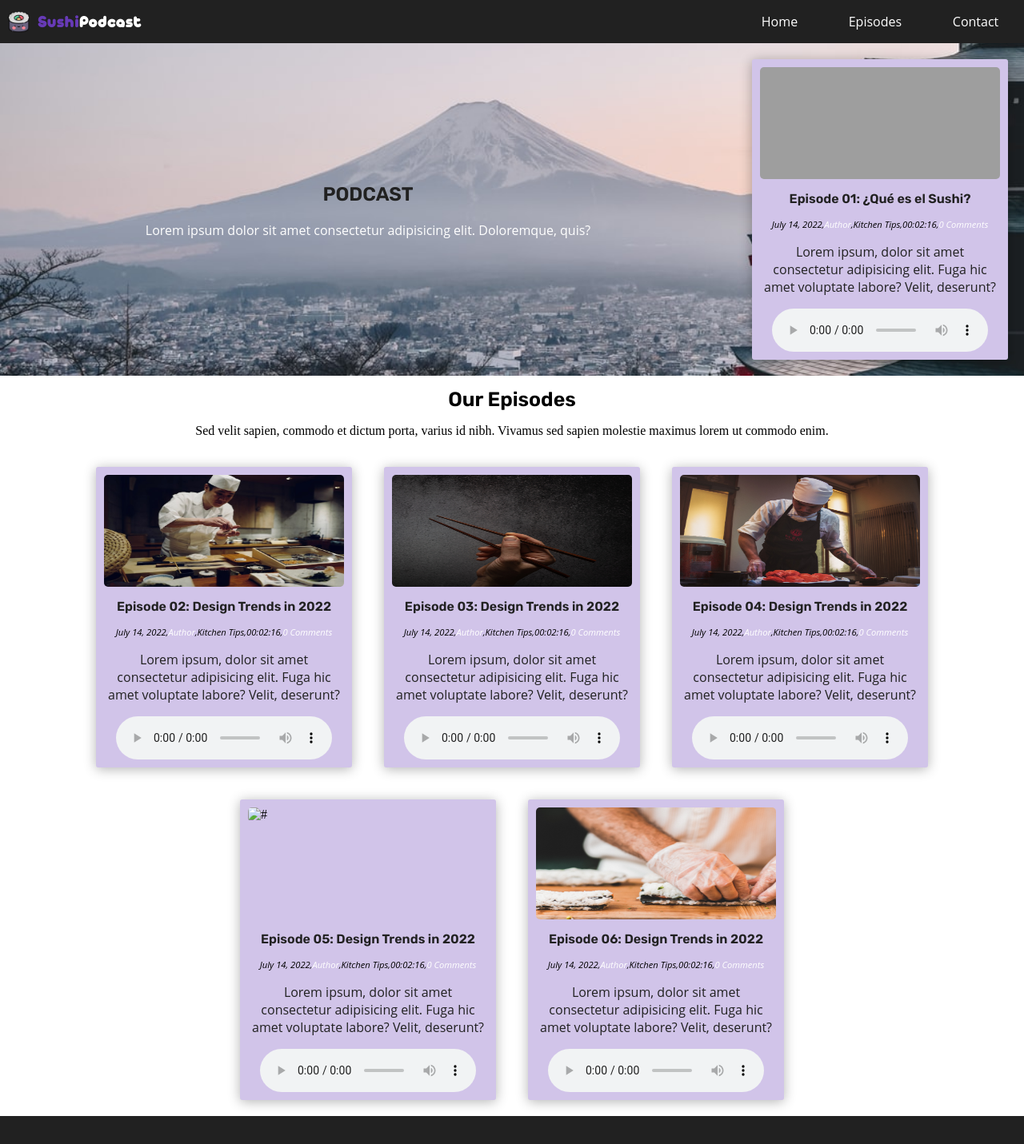
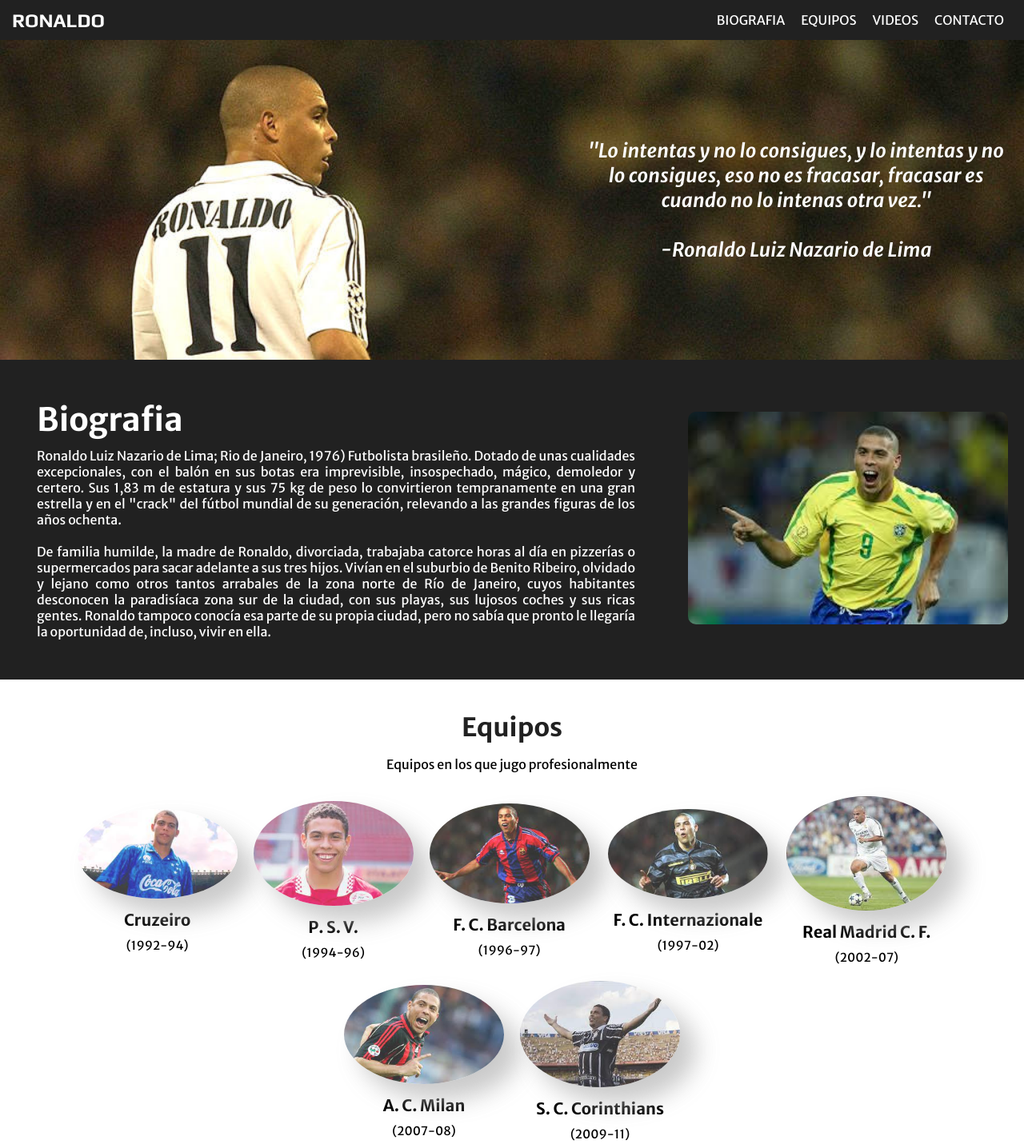
Before and after one commit to poch0x/poch0x.github.io, a plain HTML site: page index.html in a window 1280 px wide. Shown: the top 1431 px of the page at 80% size. Drawn offline with Linux system fonts and the light colour scheme; grey boxes are pictures that could not be loaded; a web font is replaced by a local one.

Commit message:
Roni Page

```diff
--- a/css/styles.css
+++ b/css/styles.css
@@ -1,103 +1,230 @@
 body {
-    margin: 0;
-    padding: 0;
-    *height: 100vh;
+    margin: 0 auto;
+    height: 100vh;
 }
 
 header {
     background: #212121;
-    *height: 40px;
+    height: 20px;
     display: flex;
     justify-content: space-between;
+    padding: 15px;
+}
+
+nav {
+    display: flex;
+    justify-content: space-between;
+}
+
+nav ul {
+    display: flex;
+    align-items: center;
+    list-style: none;
+    margin: 0 auto;
+    *background: salmon;
+}
+
+nav ul li a {
+    color: #FFFFFF;
+    margin: 10px;
+    text-decoration: none;
+    text-transform: uppercase;
+    font-family: 'Merriweather Sans', sans-serif;
+
+}
+
+/*################## CLASES ###########################*/
+
+.logo {
+    display: flex;
+    align-items: center;
+    color: #FFFFFF;
+    *background: red;
+    font-family: 'Play', sans-serif;
+    font-weight: 700;
+    font-size: 1.5rem;
+
+}
+
+/*-------------- Section Hero ------------------*/
+.contenedor-hero {
+    *background: pink;
+    background: url(/images/1472096754836.jpg);
+    background-size: cover;
+    min-height: 50vh;
+    display: flex;
+    flex-direction: row-reverse;
+}
+
+.hero-title {
+    *background: red;
+    max-width: 70vh;
+    display: flex;
+    justify-content: center;
     align-items: center;
 }
 
-a {
+.hero-title h2 {
+    text-align: center;
+    margin-left: 10px;
+    margin-right: 10px;
+    padding-right: 10px;
     color: #FFFFFF;
-    text-decoration: none;
-    display: flex;
-    align-items: center;
+    font-style: italic;
+    font-family: 'Merriweather Sans', sans-serif;
 }
 
-.title-sushi {
-    color: #673AB7;
-    font-family: 'arista_pro_alternatefat';
-    font-size: 22px;
-}
 
-.title-podcast {
-    font-family: 'arista_pro_alternatefat';
-    color: #FFFFFF;
-    font-size: 22px;
+/*---------------- Section Biografia ------------------------------*/
+.contenedor-biografia {
+    background:#212121;
+    display: flex;
+    flex-wrap: wrap;
+    justify-content: center;
+    align-items: center;
+    width: 100%;
+    min-height: 50vh;
 
 }
 
+.biografia-text {
+    *background: greenyellow;
+    max-width: 60%;
+    margin: 0 auto;
+    padding: 0px;
 
-nav {
-    *background: cornflowerblue;
-    width: 400px;
-    *height: 40px;
 }
 
-ul {
-    display: flex;
-    list-style: none;
-    justify-content: space-around;
+.biografia-text h2 {
+    margin: 10px;
+    padding-top: 10px;
+    font-size: 2.5em;
+    color: #FFFFFF;
+    font-family: 'Merriweather Sans', sans-serif;
 }
 
-nav ul li a {
-    text-decoration: none;
+.biografia-text p {
+    font-size: 1rem;
+    margin: 10px;
+    text-align:justify ;
     color: #FFFFFF;
-    font-family: 'Open Sans', sans-serif;
+    font-size: 1rem;
+    font-family: 'Merriweather Sans', sans-serif;
+    padding-bottom: 10px;
+}
+
+.biografia-photo-contenedor {
+    *background: rgb(211, 81, 124);
+    *margin: 0 auto;
+}
+
+.biografia-photos img {
+    margin: 20px;
+    width: 50vh;
+    *height: 50vh;
+    border-radius: 10px;
+    *box-shadow: 2px 2px 4px #999;
+}
+
+/*---------------- Section Intro Equipos ---------------------------------*/
+
+
+.intro-equipos h5 {
+    color: #212121;
+    font-family: 'Merriweather Sans', sans-serif;
+    font-size: 2rem;
+    text-align: center;
+    margin: 15px;
+    padding-top: 25px;
+}
+
+.intro-equipos p {
+    text-align: center;
+    font-family: 'Merriweather Sans', sans-serif;
+}
+
+/*---------- Section Equipos -----------------*/
+.contenedor-equipos {
+    background: #FFFFFF;
+    margin: 20px;
+    display: flex;
+    flex-wrap: wrap;
+    justify-content: center;
+    align-items: center;
+
+}
+
+.circular--square {
+    border-radius: 50%;
+    width: 200px;
+    opacity: 0.8;
+    box-shadow:20px 20px 30px rgb(189, 189, 189);
+}
+
+.foto-equipos {
+    margin: 10px;
+    text-align: center;
+}
+
+.foto-equipos h5 {
+    font-family: 'Merriweather Sans', sans-serif;
+    margin: 10px;
+    font-size: 20px;
+}
+
+.foto-equipos p {
+    font-family: 'Merriweather Sans', sans-serif;
+    margin: 0;
+    font-size: 15px;
 }
 
 
 
-section {
-    *background: lightgoldenrodyellow;
-    background: url(../images/japan_background.jpg) center center fixed;
-    background-size: cover;
+/*---------------- Section intro de Videos -------------------------*/
+
+.contenedor-intro-videos {
+    *background: #FFFFFF;
+    background: gold;
     display: flex;
     flex-wrap: wrap;
     justify-content: center;
-    *height: 60vh;
-    margin: 0 auto;
+
 }
 
-.logo {
-    height: 1.7rem;
-    margin: 10px;
+.contenedor-intro-videos h5 {
+    color: #212121;
+    font-family: 'Merriweather Sans', sans-serif;
+    font-size: 2rem;
+    text-align: center;
+    margin: 15px;
+    padding-top: 25px;
 }
 
-.info-page {
-    /*background: red;*/
+.contenedor-intro-videos p {
+    text-align: center;
+    font-family: 'Merriweather Sans', sans-serif;
+    margin: 15px;
+    padding: 10px;
+}
+
+
+
+/*----------------- Section Videos ---------------------------------*/
+.contenedor-videos {
+    background: gold;
+    display: flex;
+    flex-wrap: wrap;
+    justify-content: center;
+}
+
+.card {
+    background: #313033;
+    width: 300px;
     display: flex;
     flex-wrap: wrap;
     align-items: center;
-    text-align: center;
-    margin: 0  auto;
-}
-
-.info-text h2 {
-    font-family: 'Rubik', serif;
-    color: #212121;
-
-}
-
-.info-text p {
-    font-family: 'Open Sans', sans-serif;
-    color: #FFFFFF;
-
-}
-
-.card {
-    background: #D1C4E9;
-    width: 300px;
-    display: flex;
-    flex-wrap: wrap;
-    align-items: flex-start;
-    /*margin: 0 auto;*/
-    margin: 20px;
+    /*margin: 0 auto; */
+    margin: 30px;
     padding: 10px;
     border-radius: 3px;
     box-shadow: 0px 2px 15px 0px rgba(0,0,0,0.3);
@@ -106,99 +233,27 @@ section {
 .card-img {
     /*background: blue;*/
     width: 100%;
-    height: 140px;
 }
 
 .card-img-fondo {
     width: 100%;
     height: 140px;
     border-radius: 5px;
-
 }
 
-.card-text  {
-    *background: red;
+iframe {
     width: 100%;
-    display: flex;
-    flex-direction: column;
-    margin: 0 auto;
 }
 
-.card-text h5 {
-    text-align: center;
-    font-size: 1rem;
-    margin: 15px;
-    font-family: 'Rubik', serif;
-    color: #212121;
-
-}
-
-.card-text p {
-    text-align: center;
-    font-family: 'Open Sans', sans-serif;
-    color: #212121;
-
-}
-
-.second-data-podcast {
-    width: 100%;
-    display: flex;
-    justify-content: center;
-    align-items: center;
-    font-size: 0.7rem;
-    font-style: italic;
-    font-family: 'Open Sans', sans-serif;
-
-}
-
-.card-reproductor {
-    display: flex;
-    width: 90%;
-    margin: 0 auto;
-}
-
-/*---------------------- section our episodes ------------------------*/
-.contedor-our-episodes {
-    background: white;
-    display: flex;
-    margin-left: 20px;
-    margin-right: 20px;
-}
-
-.tittle-our-episodes {
-    text-align:  center;
-    margin-left: auto;
-    margin-right: auto;
-}
-
-.tittle-our-episodes h5 {
-    font-family: 'Rubik', serif;
-    font-size: 25px;
-    margin: 15px
-}
-
-/*---------------------- Section Episodes -------------------------------*/
-
-.contenedor-episodes {
-    *background: burlywood;
-    background: white;
-}
-
-/*---------------------- Section Contact --------------------------------*/
-
-.contact {
-    /*background: purple;
-    display: flex;
-    justify-content: space-between;
-    flex-wrap: wrap;*/
-    height: 300px;
+/*----------------- Section Contacto --------------------------------*/
+.contenedor-contacto {
+    background: lightgreen;
     display: flex;
     flex-wrap: wrap;
     align-items: center;
     text-align: center;
     margin: 0  auto;
     background: #212121;
-
 }
 
 .formu-text {
@@ -209,17 +264,16 @@ section {
 }
 
 .formu-text h3 {
-    *background: seagreen;
     display: flex;
-    *text-align: center;
     margin-left: 20px;
     padding-top: 20px;
     align-items: flex-start;
-    font-size: 25px;
+    font-size: 1.5rem;
+    font-family: 'Merriweather Sans', sans-serif;
+
 }
 
 .formu-contacto {
-    *background: greenyellow;
     width: 50%;
     height: 100%;
     justify-content: center;
@@ -229,31 +283,29 @@ section {
 
 .formu-contacto label {
     color: #FFFFFF;
-    font-family: 'Open Sans', sans-serif;
-    font-size: 20px;
+    font-family: 'Merriweather Sans', sans-serif;
+    font-size: 1rem;
 }
 
 button {
-    background: #673AB7;
-    font-size: 25px;
+    background: #6a6081;
+    font-size: 1rem;
     color: #FFFFFF;
     padding: 10px;
     border-radius: 10px;
+    margin: 10px;
 }
 
 
-
-
-
-/*------------------------ footer ---------------------------------------*/
+/*----------------- Footer -------------------------------------------*/
 footer {
+    background: #5a5959;
+    width: 100%;
+    position: absolute;
     text-align: center;
-    background: #757575;
-    position: absolute;
-    width: 100%;
 }
 
 footer p {
-    font-family: 'Open Sans', sans-serif;
     color: #FFFFFF;
+    font-family: 'Merriweather Sans', sans-serif;
 }
--- a/index.html
+++ b/index.html
@@ -4,227 +4,139 @@
     <meta charset="UTF-8">
     <meta http-equiv="X-UA-Compatible" content="IE=edge">
     <meta name="viewport" content="width=device-width, initial-scale=1.0">
-    <title>Reto 02 Sushi podcast</title>
-    <!-- Fonts-->
-    <link rel="stylesheet" href="/fonts/stylesheet.css">
+    <title>Ronaldo El Fenomeno</title>
     <!-- Google Fonts-->
     <link rel="preconnect" href="https://fonts.googleapis.com">
     <link rel="preconnect" href="https://fonts.gstatic.com" crossorigin>
-    <link href="https://fonts.googleapis.com/css2?family=Rubik:wght@600&display=swap" rel="stylesheet">
-    <!-- CSS-->
+    <link href="https://fonts.googleapis.com/css2?family=Rubik+Distressed&display=swap" rel="stylesheet">
+    <link rel="preconnect" href="https://fonts.googleapis.com">
+    <link rel="preconnect" href="https://fonts.gstatic.com" crossorigin>
+    <link href="https://fonts.googleapis.com/css2?family=Catamaran:wght@400;700&display=swap" rel="stylesheet">
+    <link rel="preconnect" href="https://fonts.googleapis.com">
+    <link rel="preconnect" href="https://fonts.gstatic.com" crossorigin>
+    <link href="https://fonts.googleapis.com/css2?family=Play:wght@400;700&display=swap" rel="stylesheet">
+    <link rel="preconnect" href="https://fonts.googleapis.com">
+    <link rel="preconnect" href="https://fonts.gstatic.com" crossorigin>
+    <link href="https://fonts.googleapis.com/css2?family=Merriweather+Sans:ital,wght@0,400;0,700;1,600&display=swap" rel="stylesheet">
+    <!-- CSS Import-->
     <link rel="stylesheet" href="/css/styles.css">
-
-        <!-- ROBOTS -->
-    <meta name="robots" content="index follow">
-
-    <!--Facebook schemas-->
-    <meta property="og:image" content="/images/image-sushi-schema.png">
-    <meta property="og:audio" content="/audio/que-es-el-sushi.mp3"/>
-    <meta property="og:type" content="Reto02">
-    <meta property="og:url" content="https://poch0x.github.io">
-    <meta property="og:title" content="SuschiPodcast">
-    <meta property="og:description" content="Pagina Web de podcast sobre la temas y demas a cerca del Sushi">
-
-    <!--Twitter schemas-->
-    <meta property="--Twitter:image" content="/images/image-sushi-schema.png">
-    <meta property="tw:audio" content="/audio/que-es-el-sushi.mp3"/>
-    <meta property="--Twitter:type" content="Reto02">
-    <meta property="--Twitter:url" content="https://poch0x.github.io">
-    <meta property="--Twitter:title" content="SuschiPodcast">
-    <meta property="--Twitter:description" content="Pagina Web de podcast sobre la temas y demas a cerca del Sushi">
-
 </head>
 <body>
     <!-- Header -->
     <header>
-        <a href="index.html"><img class="logo" src="/images/sushi-logo.png" alt="Logo de la pagina"><span class="title-sushi">Sushi</span><span class="title-podcast"> Podcast</span></a>
+        <div class="logo">RONALDO
+            <!--<img src="/images/ronaldo-icono.jpg" alt="">-->
+        </div>
         <nav>
             <ul>
-                <li><a href="index.html">Home</a></li>
-                <li><a href="#our-episodes">Episodes</a></li>
-                <li><a href="#contact">Contact</a></li>
+                <li><a href="#biografia">Biografia</a></li>
+                <li><a href="#equipos">Equipos</a></li>
+                <li><a href="#videos">Videos</a></li>
+                <li><a href="#contacto">Contacto</a></li>
             </ul>
         </nav>
     </header>
 
     <!-- Section Hero -->
-    <section>
-        <div class="info-page">
-            <div class="info-text">
-                <h2>PODCAST</h2>
-                <p>Lorem ipsum dolor sit amet consectetur adipisicing elit. Doloremque, quis?</p>
+    <section class="contenedor-hero">
+        <div class="hero-title">
+            <h2>"Lo intentas y no lo consigues, y lo intentas y no lo consigues, eso no es fracasar, fracasar es cuando no lo intenas otra vez." <br><br>-Ronaldo Luiz Nazario de Lima</h2>
         </div>
+
+    </section>
+
+    <!-- Section Biografia -->
+    <section class="contenedor-biografia" id="biografia">
+        <div class="biografia-text">
+            <h2>Biografia</h2>
+            <p>Ronaldo Luiz Nazario de Lima; Rio de Janeiro, 1976) Futbolista brasileño. Dotado de unas cualidades excepcionales, con el balón en sus botas era imprevisible, insospechado, mágico, demoledor y certero. Sus 1,83 m de estatura y sus 75 kg de peso lo convirtieron tempranamente en una gran estrella y en el "crack" del fútbol mundial de su generación, relevando a las grandes figuras de los años ochenta.</p>
+            <p>De familia humilde, la madre de Ronaldo, divorciada, trabajaba catorce horas al día en pizzerías o supermercados para sacar adelante a sus tres hijos. Vivían en el suburbio de Benito Ribeiro, olvidado y lejano como otros tantos arrabales de la zona norte de Río de Janeiro, cuyos habitantes desconocen la paradisíaca zona sur de la ciudad, con sus playas, sus lujosos coches y sus ricas gentes. Ronaldo tampoco conocía esa parte de su propia ciudad, pero no sabía que pronto le llegaría la oportunidad de, incluso, vivir en ella.</p>
         </div>
-        <div class="card">
-            <div class="card-img">
-                <img class="card-img-fondo" src="/images/episode-01.jpg" alt="#">
+        <div class="biografia-photo-contenedor">
+            <div class="biografia-photos">
+                <img src="/images/ronaldo-09.jpg" alt="">
             </div>
-            <div class="card-text">
-                <h5>Episode 01: ¿Qué es el Sushi?</h5>
-                <div class="second-data-podcast">
-                    <span>July 14, 2022</span>
-                    <span>,</span>
-                    <span><a href="#"> Author</a></span>
-                    <span>,</span>
-                    <span> Kitchen Tips</span>
-                    <span>,</span>
-                    <span> 00:02:16</span>
-                    <span>, </span>
-                    <span><a href="#"> 0 Comments</a></span>
-                </div>
-                <p>Lorem ipsum, dolor sit amet consectetur adipisicing elit. Fuga hic amet voluptate labore? Velit, deserunt?</p>
-                <audio class="card-reproductor" controls >
-                    <source src="sound.ogg" type="audio/ogg" >
-                    <source src="/audio/que-es-el-sushi.mp3" type="audio/mp3" >
-                    Tu navegador no soporta el tag audio
-                </audio>
-            </div>
+
         </div>
     </section>
 
-    <!-- Section Our Episodes -->
-    <section class="contedor-our-episodes" id="our-episodes">
-        <div class="tittle-our-episodes">
-            <h5>Our Episodes</h5>
-            <p>Sed velit sapien, commodo et dictum porta, varius id nibh. Vivamus sed sapien molestie maximus lorem ut commodo enim.</p>
+    <!-- Section intro equipos -->
+    <section class="contenedor-intro-equipos" id="equipos">
+        <div class="intro-equipos">
+            <h5>Equipos</h5>
+            <p>Equipos en los que jugo profesionalmente</p>
         </div>
     </section>
 
-    <!-- Section episodes -->
-    <section class="contenedor-episodes">
+    <!-- Section Equipos -->
+    <section class="contenedor-equipos">
+        <div class="foto-equipos" >
+            <img class="circular--square" src="/images/ronaldo-cruzeiro.jpg" />
+            <h5>Cruzeiro</h5>
+            <p>(1992-94)</p>
+        </div>
+        <div class="foto-equipos" >
+            <img class="circular--square" src="/images/ronaldo-psv.jpg" />
+            <h5>P. S. V.</h5>
+            <p>(1994-96)</p>
+        </div>
+        <div class="foto-equipos" >
+            <img class="circular--square" src="/images/ronaldo-barcelona.jpg" />
+            <h5>F. C. Barcelona</h5>
+            <p>(1996-97)</p>
+        </div>
+        <div class="foto-equipos" >
+            <img class="circular--square" src="/images/ronaldo-inter.jpg" />
+            <h5>F. C. Internazionale</h5>
+            <p>(1997-02)</p>
+        </div>
+        <div class="foto-equipos" >
+            <img class="circular--square" src="/images/ronaldo-real.jpg" />
+            <h5>Real Madrid C. F.</h5>
+            <p>(2002-07)</p>
+        </div>
+        <div class="foto-equipos" >
+            <img class="circular--square" src="/images/ronaldo-milan.jpg" />
+            <h5>A. C. Milan</h5>
+            <p>(2007-08)</p>
+        </div>
+        <div class="foto-equipos" >
+            <img class="circular--square" src="/images/ronaldo-corinthians.jpg" />
+            <h5>S. C. Corinthians</h5>
+            <p>(2009-11)</p>
+        </div>
+
+    </section>
+
+    <!-- Section intro de videos -->
+    <section class="contenedor-intro-videos" id="videos">
+        <div class="tittle-videos">
+            <h5>Videos</h5>
+            <p>Disfruta los videos del mejor centro delantero de la historia</p>
+        </div>
+    </section>
+
+    <!-- Section Videos -->
+    <section class="contenedor-videos">
+        <div class="card">
+            <iframe width="560" height="315" src="https://www.youtube.com/embed/yy7a0ea1W1Q" title="YouTube video player" frameborder="0" allow="accelerometer; autoplay; clipboard-write; encrypted-media; gyroscope; picture-in-picture" allowfullscreen></iframe>
+        </div>
+
         <div class="card">
             <div class="card-img">
-                <img class="card-img-fondo" src="/images/episode-02.jpg" alt="#">
-            </div>
-            <div class="card-text">
-                <h5>Episode 02: Design Trends in 2022</h5>
-                <div class="second-data-podcast">
-                    <span>July 14, 2022</span>
-                    <span>,</span>
-                    <span><a href="#"> Author</a></span>
-                    <span>,</span>
-                    <span> Kitchen Tips</span>
-                    <span>,</span>
-                    <span> 00:02:16</span>
-                    <span>, </span>
-                    <span><a href="#"> 0 Comments</a></span>
-                </div>
-                <p>Lorem ipsum, dolor sit amet consectetur adipisicing elit. Fuga hic amet voluptate labore? Velit, deserunt?</p>
-                <audio class="card-reproductor" controls >
-                    <source src="sound.ogg" type="audio/ogg" >
-                    <source src="sound.mp3" type="audio/mp3" >
-                    Tu navegador no soporta el tag audio
-                </audio>
+                <iframe width="560" height="315" src="https://www.youtube.com/embed/P7f2k6icJ-M" title="YouTube video player" frameborder="0" allow="accelerometer; autoplay; clipboard-write; encrypted-media; gyroscope; picture-in-picture" allowfullscreen></iframe>
             </div>
         </div>
 
         <div class="card">
             <div class="card-img">
-                <img class="card-img-fondo" src="/images/episode-03.jpg" alt="#">
-            </div>
-            <div class="card-text">
-                <h5>Episode 03: Design Trends in 2022</h5>
-                <div class="second-data-podcast">
-                    <span>July 14, 2022</span>
-                    <span>,</span>
-                    <span><a href="#"> Author</a></span>
-                    <span>,</span>
-                    <span> Kitchen Tips</span>
-                    <span>,</span>
-                    <span> 00:02:16</span>
-                    <span>, </span>
-                    <span><a href="#"> 0 Comments</a></span>
-                </div>
-                <p>Lorem ipsum, dolor sit amet consectetur adipisicing elit. Fuga hic amet voluptate labore? Velit, deserunt?</p>
-                <audio class="card-reproductor" controls >
-                    <source src="sound.ogg" type="audio/ogg" >
-                    <source src="sound.mp3" type="audio/mp3" >
-                    Tu navegador no soporta el tag audio
-                </audio>
-            </div>
-        </div>
-
-        <div class="card">
-            <div class="card-img">
-                <img class="card-img-fondo" src="/images/episode-04.jpg" alt="#">
-            </div>
-            <div class="card-text">
-                <h5>Episode 04: Design Trends in 2022</h5>
-                <div class="second-data-podcast">
-                    <span>July 14, 2022</span>
-                    <span>,</span>
-                    <span><a href="#"> Author</a></span>
-                    <span>,</span>
-                    <span> Kitchen Tips</span>
-                    <span>,</span>
-                    <span> 00:02:16</span>
-                    <span>, </span>
-                    <span><a href="#"> 0 Comments</a></span>
-                </div>
-                <p>Lorem ipsum, dolor sit amet consectetur adipisicing elit. Fuga hic amet voluptate labore? Velit, deserunt?</p>
-                <audio class="card-reproductor" controls >
-                    <source src="sound.ogg" type="audio/ogg" >
-                    <source src="sound.mp3" type="audio/mp3" >
-                    Tu navegador no soporta el tag audio
-                </audio>
-            </div>
-        </div>
-
-        <div class="card">
-            <div class="card-img">
-                <img class="card-img-fondo" src="/images/episode-05.jpg" alt="#">
-            </div>
-            <div class="card-text">
-                <h5>Episode 05: Design Trends in 2022</h5>
-                <div class="second-data-podcast">
-                    <span>July 14, 2022</span>
-                    <span>,</span>
-                    <span><a href="#"> Author</a></span>
-                    <span>,</span>
-                    <span> Kitchen Tips</span>
-                    <span>,</span>
-                    <span> 00:02:16</span>
-                    <span>, </span>
-                    <span><a href="#"> 0 Comments</a></span>
-                </div>
-                <p>Lorem ipsum, dolor sit amet consectetur adipisicing elit. Fuga hic amet voluptate labore? Velit, deserunt?</p>
-                <audio class="card-reproductor" controls >
-                    <source src="sound.ogg" type="audio/ogg" >
-                    <source src="sound.mp3" type="audio/mp3" >
-                    Tu navegador no soporta el tag audio
-                </audio>
-            </div>
-        </div>
-
-        <div class="card">
-            <div class="card-img">
-                <img class="card-img-fondo" src="/images/episode-06.jpg" alt="#">
-            </div>
-            <div class="card-text">
-                <h5>Episode 06: Design Trends in 2022</h5>
-                <div class="second-data-podcast">
-                    <span>July 14, 2022</span>
-                    <span>,</span>
-                    <span><a href="#"> Author</a></span>
-                    <span>,</span>
-                    <span> Kitchen Tips</span>
-                    <span>,</span>
-                    <span> 00:02:16</span>
-                    <span>, </span>
-                    <span><a href="#"> 0 Comments</a></span>
-                </div>
-                <p>Lorem ipsum, dolor sit amet consectetur adipisicing elit. Fuga hic amet voluptate labore? Velit, deserunt?</p>
-                <audio class="card-reproductor" controls >
-                    <source src="sound.ogg" type="audio/ogg" >
-                    <source src="sound.mp3" type="audio/mp3" >
-                    Tu navegador no soporta el tag audio
-                </audio>
+                <iframe width="560" height="315" src="https://www.youtube.com/embed/Wmg2fcQhNPM" title="YouTube video player" frameborder="0" allow="accelerometer; autoplay; clipboard-write; encrypted-media; gyroscope; picture-in-picture" allowfullscreen></iframe>
             </div>
         </div>
     </section>
 
-    <section class="contact" id="contact">
-
+    <!-- Section Contacto-->
+    <section class="contenedor-contacto" id="contacto">
         <div class="formu-text">
             <h3>Send Us a Message</h3>
         </div>
@@ -240,13 +152,13 @@
                     <button type="submit" class="btn">Submit</button>
             </form>
         </div>
-
     </section>
 
     <!-- Footer -->
     <footer>
-        <p>jorge infante copyright 2022</p>
+        <p>Jorge Infante Copyrigth 2022</p>
     </footer>
+
 
 </body>
 </html>
```
Also changed, not shown: images/1472096754836.jpg (added), images/ronaldo-01.jpg (added), images/ronaldo-09.jpg (added), images/ronaldo-barcelona.jpg (added), images/ronaldo-corinthians.jpg (added), images/ronaldo-cruzeiro.jpg (added), images/ronaldo-inter.jpg (added), images/ronaldo-milan.jpg (added), images/ronaldo-psv.jpg (added), images/ronaldo-real.jpg (added), images/roniwod.jpg (added), 1 other file. Lines whose indentation alone changed are shown as unchanged.
